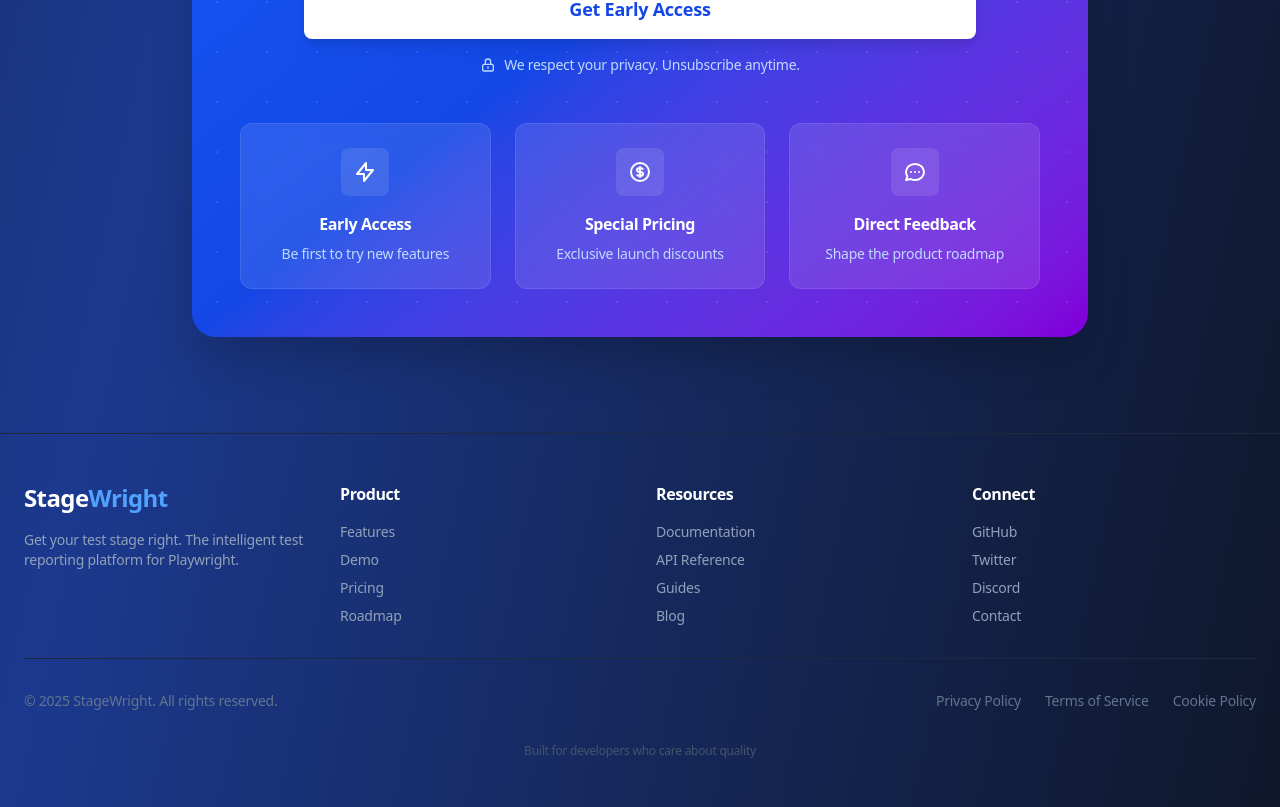
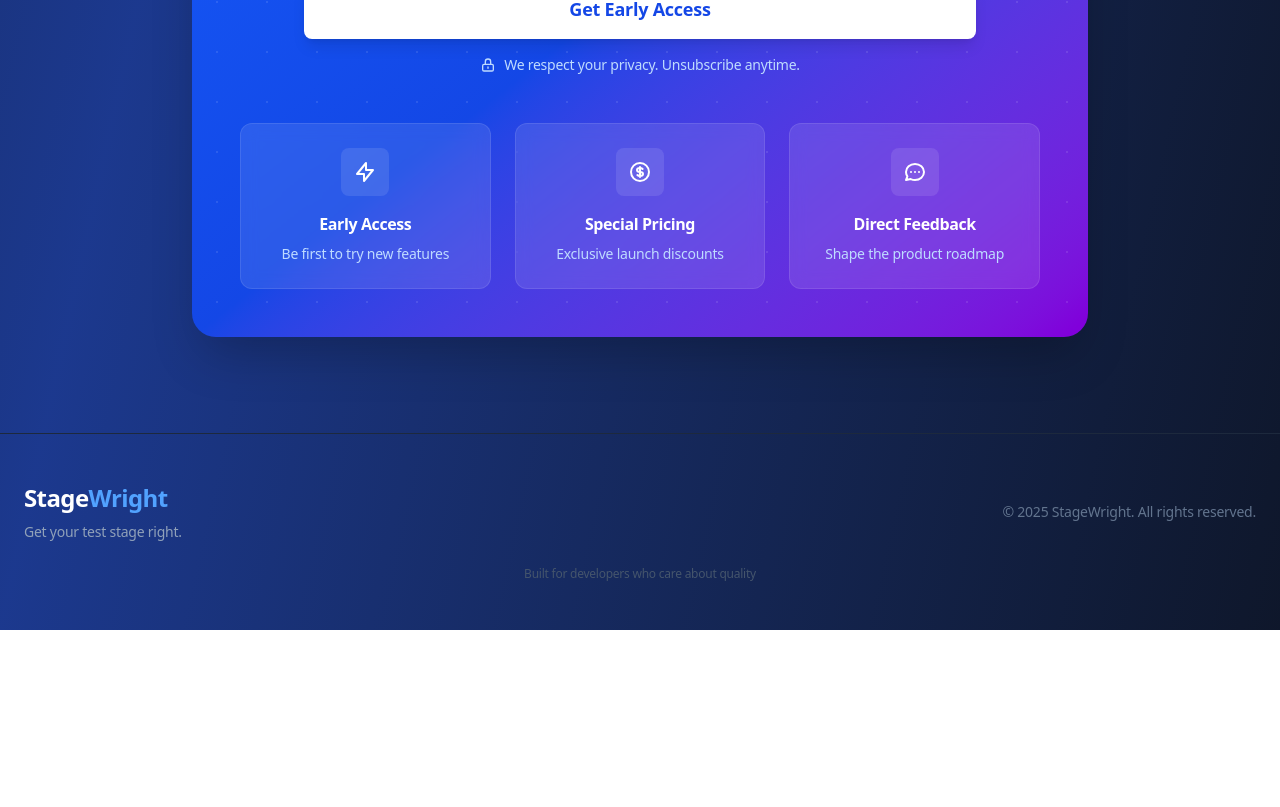
Before and after one commit to qa-gary-parker/stagewright, a React (Vite) app: page / in a window 1280 px wide. Shown: the part 5188-5995 px from the top of the page. After the commit the page ends 5818 px from the top, so only its background shows below. Built offline with nearby package versions, Linux system fonts and the light colour scheme.

Commit message:
Simplify footer and add Google Sheets waitlist integration
- Remove footer link sections (no sub-pages yet)
- Add Google Sheets webhook support for waitlist signups
- Falls back to localStorage if webhook not configured
- Add .env.example and setup instructions in README

```diff
--- a/src/components/EmailSignup.tsx
+++ b/src/components/EmailSignup.tsx
@@ -1,29 +1,47 @@
 import { motion } from 'framer-motion';
 import { useState } from 'react';
+
+const GOOGLE_SHEETS_WEBHOOK = import.meta.env.VITE_GOOGLE_SHEETS_WEBHOOK;
 
 export default function EmailSignup() {
   const [email, setEmail] = useState('');
   const [company, setCompany] = useState('');
   const [submitted, setSubmitted] = useState(false);
   const [loading, setLoading] = useState(false);
+  const [error, setError] = useState('');
 
   const handleSubmit = async (e: React.FormEvent) => {
     e.preventDefault();
     setLoading(true);
+    setError('');
 
-    // Simulate API call
-    await new Promise(resolve => setTimeout(resolve, 1500));
+    try {
+      if (GOOGLE_SHEETS_WEBHOOK) {
+        await fetch(GOOGLE_SHEETS_WEBHOOK, {
+          method: 'POST',
+          mode: 'no-cors',
+          headers: { 'Content-Type': 'application/json' },
+          body: JSON.stringify({
+            email,
+            company: company || 'Not provided',
+            timestamp: new Date().toISOString(),
+          }),
+        });
+        // no-cors mode doesn't give us response status, so we assume success
+      } else {
+        console.warn('VITE_GOOGLE_SHEETS_WEBHOOK not configured, storing locally only');
+        const waitlist = JSON.parse(localStorage.getItem('stagewright-waitlist') || '[]');
+        waitlist.push({ email, company, timestamp: new Date().toISOString() });
+        localStorage.setItem('stagewright-waitlist', JSON.stringify(waitlist));
+      }
 
-    // For now, just log to console (you can integrate with your backend later)
-    console.log('Waitlist signup:', { email, company, timestamp: new Date().toISOString() });
-
-    // Store in localStorage for demo
-    const waitlist = JSON.parse(localStorage.getItem('stagewright-waitlist') || '[]');
-    waitlist.push({ email, company, timestamp: new Date().toISOString() });
-    localStorage.setItem('stagewright-waitlist', JSON.stringify(waitlist));
-
-    setSubmitted(true);
-    setLoading(false);
+      setSubmitted(true);
+    } catch (err) {
+      console.error('Waitlist signup error:', err);
+      setError('Something went wrong. Please try again.');
+    } finally {
+      setLoading(false);
+    }
   };
 
   return (
@@ -93,6 +111,12 @@
                       'Get Early Access'
                     )}
                   </button>
+
+                  {error && (
+                    <p className="text-sm text-red-200 text-center bg-red-500/20 rounded-lg py-2">
+                      {error}
+                    </p>
+                  )}
 
                   <p className="text-sm text-blue-200 text-center flex items-center justify-center gap-2">
                     <svg className="w-4 h-4" fill="none" viewBox="0 0 24 24" stroke="currentColor">
--- a/src/components/Footer.tsx
+++ b/src/components/Footer.tsx
@@ -4,59 +4,22 @@
   return (
     <footer className="relative py-12 px-6 border-t border-slate-800">
       <div className="max-w-7xl mx-auto">
-        <div className="grid grid-cols-1 md:grid-cols-4 gap-8 mb-8">
-          <div>
-            <h3 className="text-2xl font-bold text-white mb-4">
+        <div className="flex flex-col md:flex-row justify-between items-center gap-6">
+          <div className="text-center md:text-left">
+            <h3 className="text-2xl font-bold text-white mb-2">
               Stage<span className="text-blue-400">Wright</span>
             </h3>
             <p className="text-slate-400 text-sm">
-              Get your test stage right. The intelligent test reporting platform for Playwright.
+              Get your test stage right.
             </p>
           </div>
 
-          <div>
-            <h4 className="text-white font-semibold mb-4">Product</h4>
-            <ul className="space-y-2 text-slate-400 text-sm">
-              <li><a href="#features" className="hover:text-white transition">Features</a></li>
-              <li><a href="#demo" className="hover:text-white transition">Demo</a></li>
-              <li><a href="#signup" className="hover:text-white transition">Pricing</a></li>
-              <li><a href="#signup" className="hover:text-white transition">Roadmap</a></li>
-            </ul>
-          </div>
-
-          <div>
-            <h4 className="text-white font-semibold mb-4">Resources</h4>
-            <ul className="space-y-2 text-slate-400 text-sm">
-              <li><a href="#" className="hover:text-white transition">Documentation</a></li>
-              <li><a href="#" className="hover:text-white transition">API Reference</a></li>
-              <li><a href="#" className="hover:text-white transition">Guides</a></li>
-              <li><a href="#" className="hover:text-white transition">Blog</a></li>
-            </ul>
-          </div>
-
-          <div>
-            <h4 className="text-white font-semibold mb-4">Connect</h4>
-            <ul className="space-y-2 text-slate-400 text-sm">
-              <li><a href="#" className="hover:text-white transition">GitHub</a></li>
-              <li><a href="#" className="hover:text-white transition">Twitter</a></li>
-              <li><a href="#" className="hover:text-white transition">Discord</a></li>
-              <li><a href="mailto:hello@stagewright.dev" className="hover:text-white transition">Contact</a></li>
-            </ul>
-          </div>
-        </div>
-
-        <div className="border-t border-slate-800 pt-8 flex flex-col md:flex-row justify-between items-center gap-4">
           <p className="text-slate-500 text-sm">
             © {currentYear} StageWright. All rights reserved.
           </p>
-          <div className="flex gap-6 text-slate-500 text-sm">
-            <a href="#" className="hover:text-white transition">Privacy Policy</a>
-            <a href="#" className="hover:text-white transition">Terms of Service</a>
-            <a href="#" className="hover:text-white transition">Cookie Policy</a>
-          </div>
         </div>
 
-        <div className="mt-8 text-center">
+        <div className="mt-6 text-center">
           <p className="text-slate-600 text-xs">
             Built for developers who care about quality
           </p>
```
Also changed, not shown: 2 other files (tests, documents, lock files or other folders).
